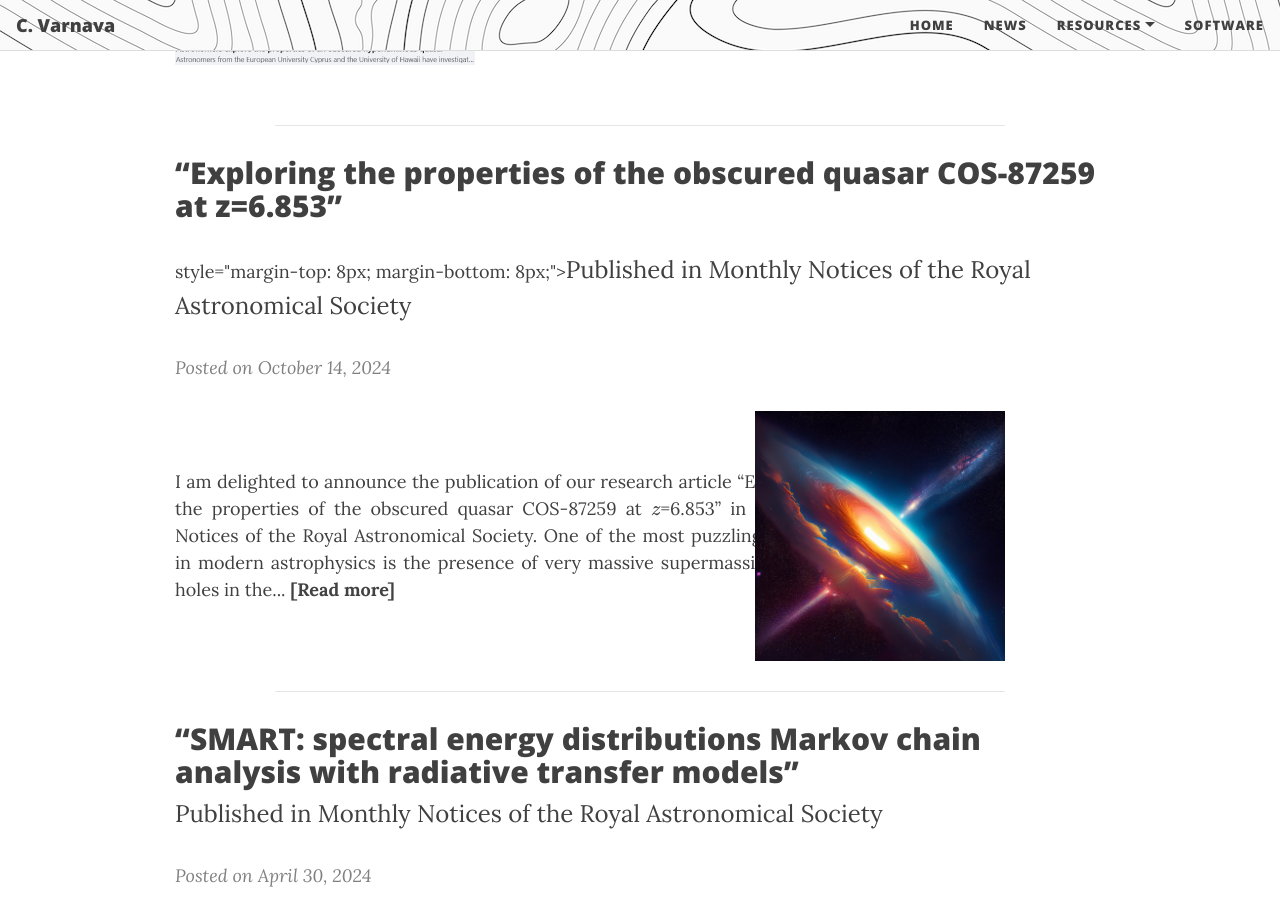
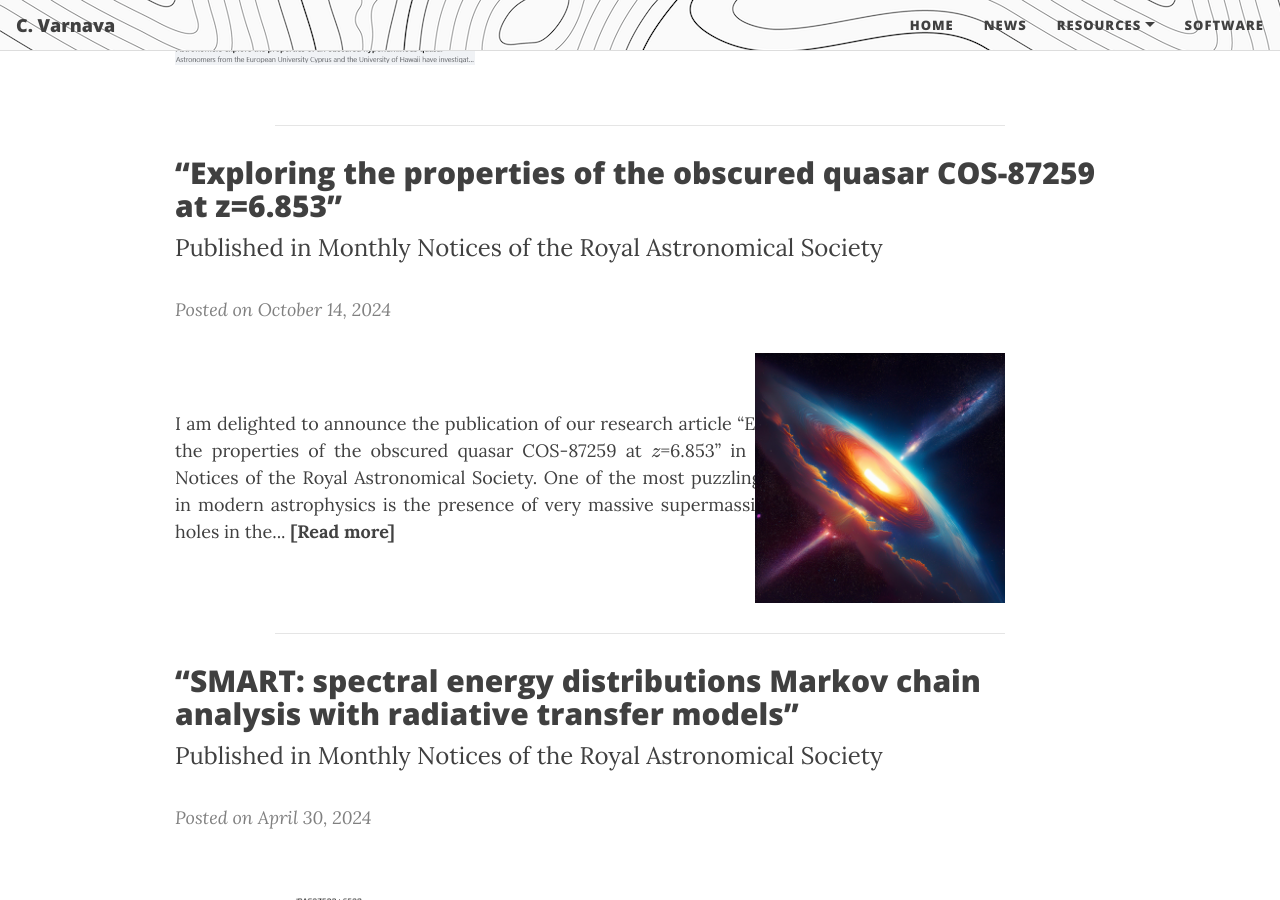
Before and after one commit to ch-var/ch-var.github.io, a Jekyll site: the page built from news.html, in a window 1280 px wide and 900 px high, scrolled down 708 px. Built offline with Jekyll 4.4.1, drawn with Linux system fonts in a browser that asks for light colours; formulas are drawn with MathJax 3.

Commit message:
Update news.html

```diff
--- a/news.html
+++ b/news.html
@@ -44,7 +44,7 @@ mathjax: true
 <p><hr width="100%" size="2"></p>
 
 <p style="margin-bottom: 8px; font-family: var(--header-font); font-weight: 800; line-height: 1.1; font-size: 1.875rem; margin-top: 1.25rem;">“Exploring the properties of the obscured quasar COS-87259 at z=6.853”</p>
-<p> style="margin-top: 8px; margin-bottom: 8px;"><font size="+2">Published in Monthly Notices of the Royal Astronomical Society</font></p>
+<p style="margin-top: 8px; margin-bottom: 8px;"><font size="+2">Published in Monthly Notices of the Royal Astronomical Society</font></p>
 <p><i style="color:#808080";>Posted on October 14, 2024</i></p>
 
   <div style="display: flex; justify-content: space-between; align-items: center; flex-wrap: wrap;">
```
